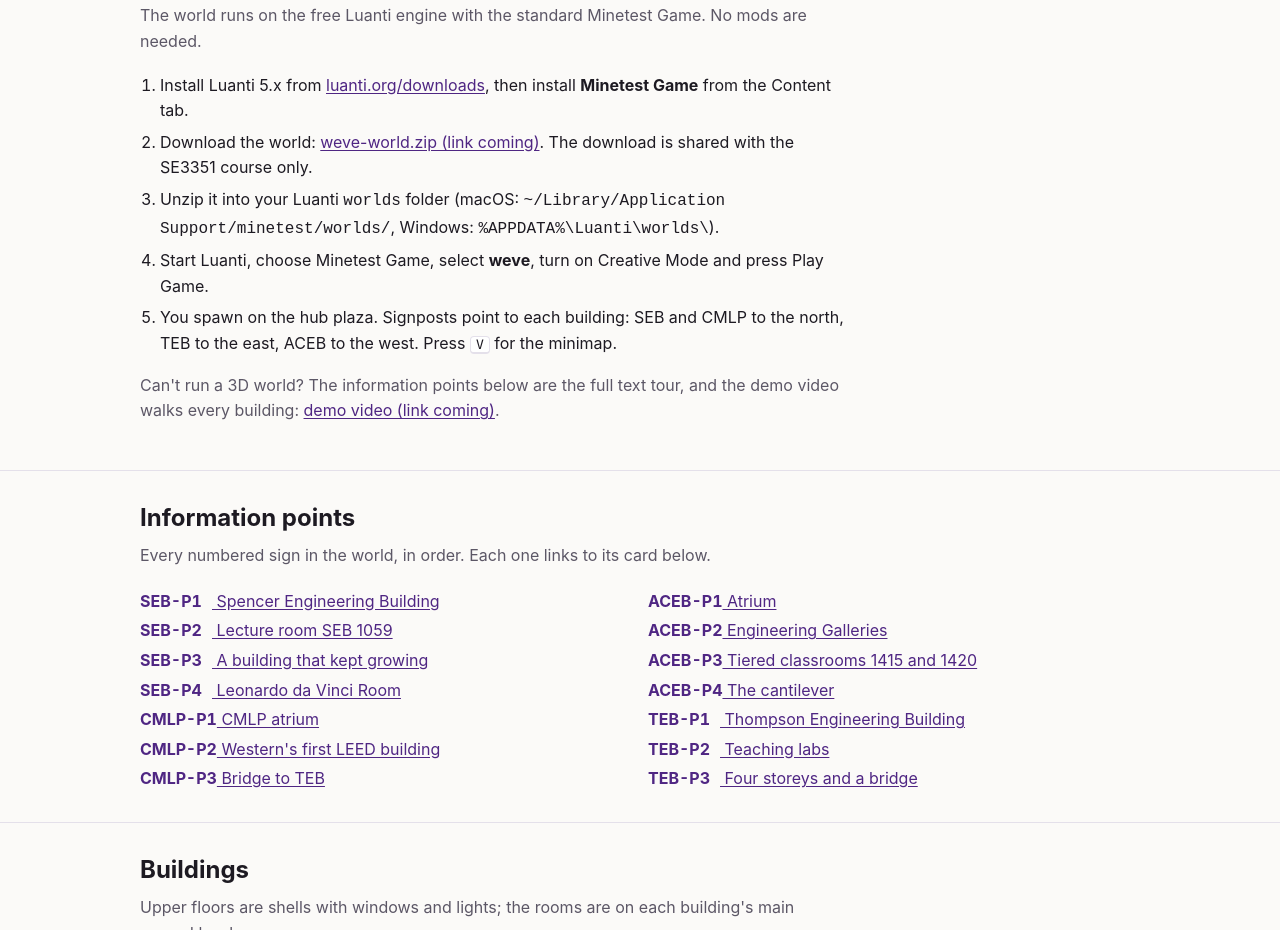
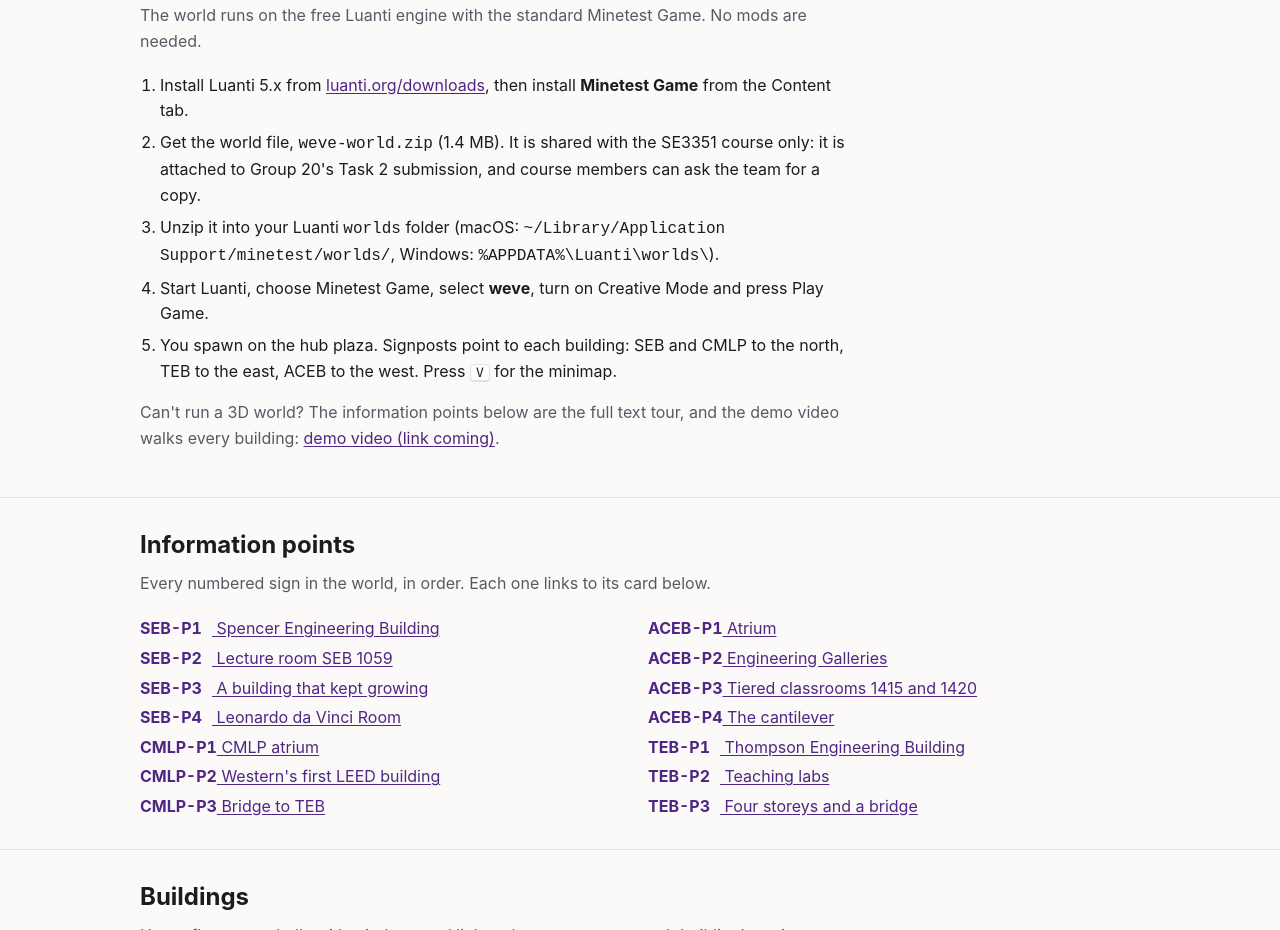
Before and after one commit to Ashwin-Krishan/weve-site, a plain HTML site: page index.html in a window 1280 px wide. Shown: the part 1170-2100 px from the top of the page. Drawn offline with Linux system fonts and the light colour scheme.

Commit message:
Say how to get the world file instead of a pending link

```diff
--- a/index.html
+++ b/index.html
@@ -106,7 +106,7 @@ footer p { margin: 0 0 8px; max-width: 80ch; }
       <p class="lead">The world runs on the free Luanti engine with the standard Minetest Game. No mods are needed.</p>
       <ol class="steps">
         <li>Install Luanti 5.x from <a href="https://www.luanti.org/downloads/">luanti.org/downloads</a>, then install <b>Minetest Game</b> from the Content tab.</li>
-        <li>Download the world: <a id="world-link" href="#play">weve-world.zip (link coming)</a>. The download is shared with the SE3351 course only.</li>
+        <li>Get the world file, <code>weve-world.zip</code> (1.4 MB). It is shared with the SE3351 course only: it is attached to Group 20's Task 2 submission, and course members can ask the team for a copy.</li>
         <li>Unzip it into your Luanti <code>worlds</code> folder (macOS: <code>~/Library/Application Support/minetest/worlds/</code>, Windows: <code>%APPDATA%\Luanti\worlds\</code>).</li>
         <li>Start Luanti, choose Minetest Game, select <b>weve</b>, turn on Creative Mode and press Play Game.</li>
         <li>You spawn on the hub plaza. Signposts point to each building: SEB and CMLP to the north, TEB to the east, ACEB to the west. Press <kbd>V</kbd> for the minimap.</li>
```
